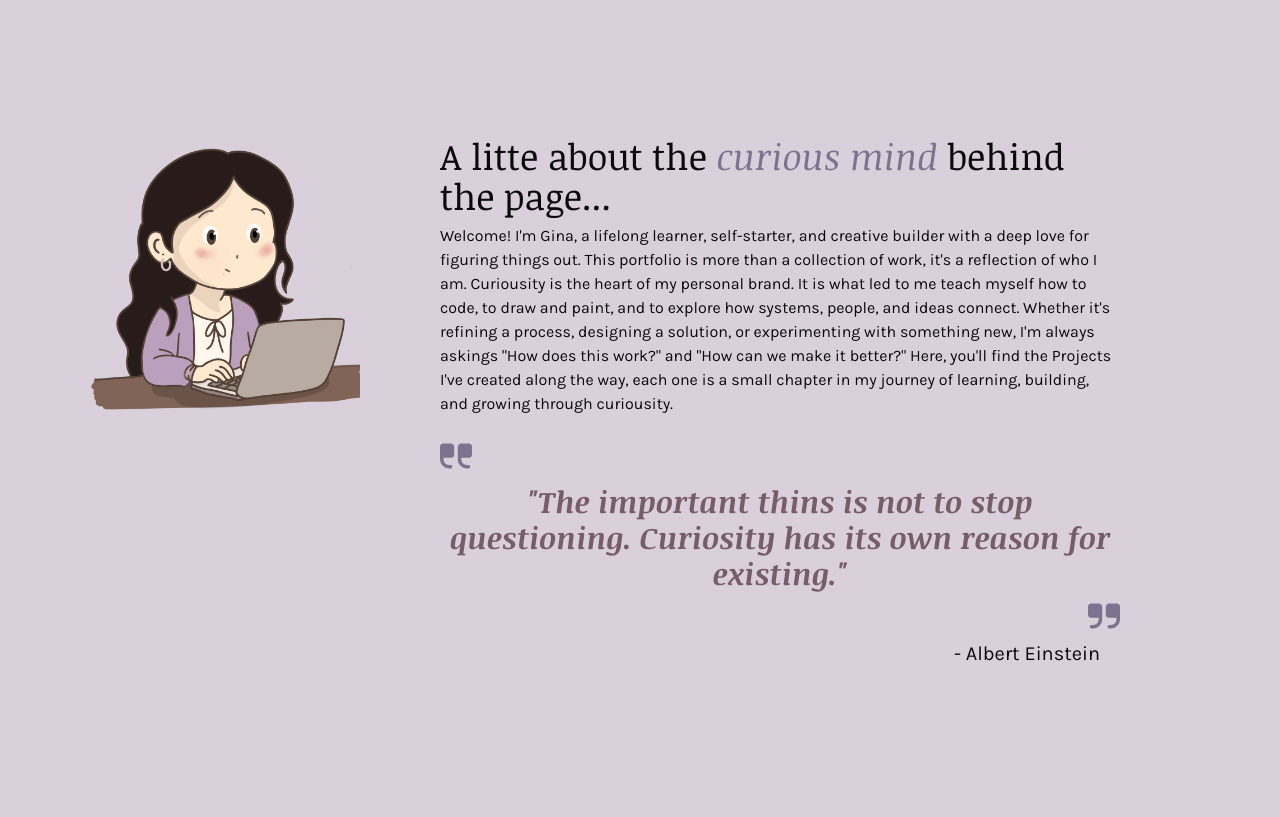
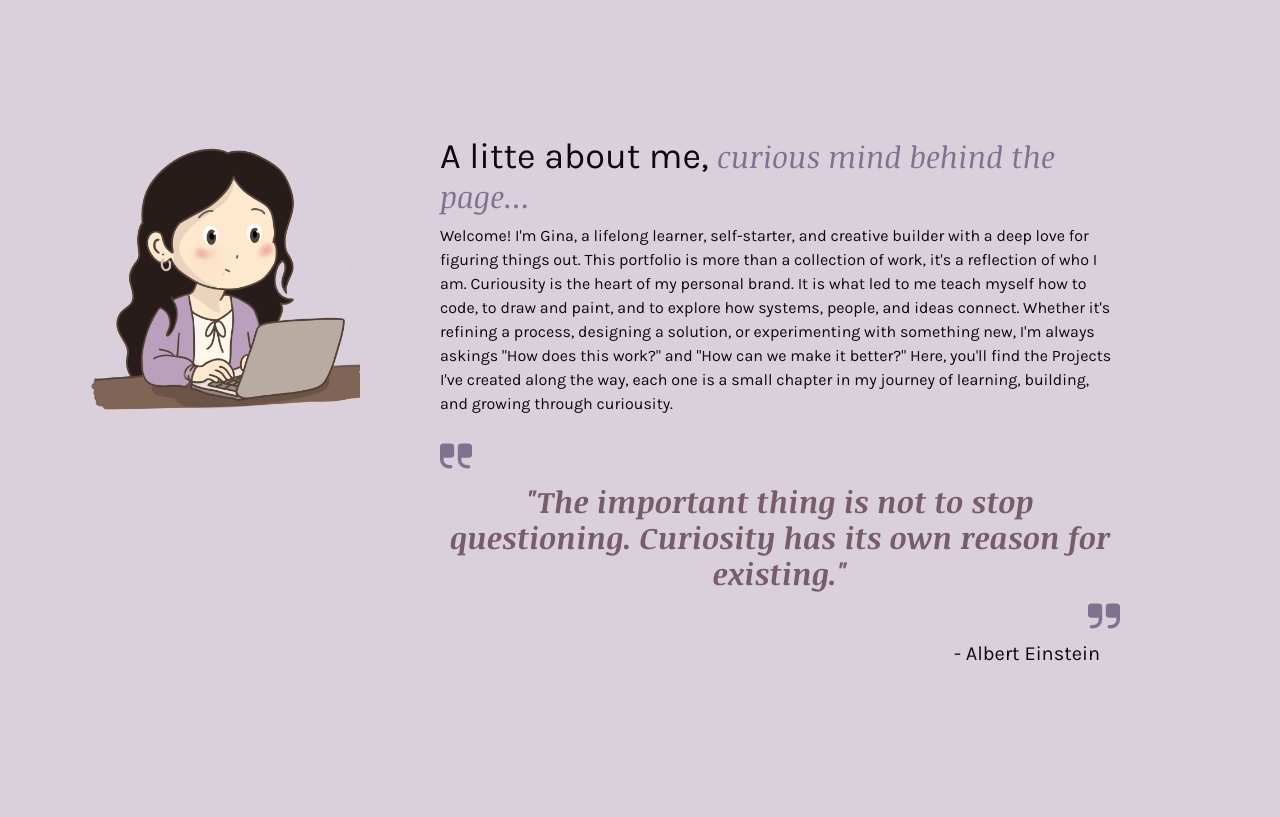
Before and after one commit to ginnaaph/personal-portfolio, a React (Vite) app: page / in a window 1280 px wide. Shown: the part 540-1357 px from the top of the page. Built offline with nearby package versions, Linux system fonts and the light colour scheme.

Commit message:
fix: minor text and tailwind classes
updated some text in AboutMe and updated tailwind class properties in HighlightedText.tsx

```diff
--- a/src/components/HighlightedText.tsx
+++ b/src/components/HighlightedText.tsx
@@ -10,6 +10,6 @@ export const HighlightedText = ({ text, delay = 0 }: HighlightedTextProps) => {
         <HighlightText
             text={text}
             delay={delay}
-            className="text-4xl font-bold bg-gradient-to-r from-[#Dad0dc] to-[#7e738e] dark:from-[#DAD0DC] dark:to-[#7e738e]"/>
+            className="text-4xl font-bold bg-linear-to-r from-[#Dad0dc] to-[#7e738e] dark:from-[#DAD0DC] dark:to-[#7e738e]"/>
 
     )}
--- a/src/home/AboutMe.tsx
+++ b/src/home/AboutMe.tsx
@@ -6,7 +6,7 @@ export const AboutMe = () => {
              <img src={AboutMeImage} className="w-70 h-70 mt-20" alt="aboutMeImage" />
 
     <div className="flex flex-col align-items-center w-5/6 p-20 justify-content-center ">
-        <div  className="font-['Noticia_Text'] text-4xl"> A litte about the <span className="text-[#7e738E] italic font-['Noticia_Text']">curious mind</span> behind the page... </div>
+        <div  className="text-4xl"> A litte about me, <span className="text-[#7e738E] text-3xl italic font-['Noticia_Text']">curious mind behind the page... </span></div>
         <div className="flex justify-center mt-2">Welcome! I'm Gina, a lifelong learner, self-starter, and creative builder with a deep love for figuring
             things out. This portfolio is more than a collection of work, it's a reflection of who I am. Curiousity is the
             heart of my personal brand. It is what led to me teach myself how to code, to draw and paint, and to explore how
--- a/src/home/Quotes.tsx
+++ b/src/home/Quotes.tsx
@@ -13,7 +13,7 @@ export const AlbertEinsteinQuote = () => {
       >
         <path d="M6 0H2a2 2 0 0 0-2 2v4a2 2 0 0 0 2 2h4v1a3 3 0 0 1-3 3H2a1 1 0 0 0 0 2h1a5.006 5.006 0 0 0 5-5V2a2 2 0 0 0-2-2Zm10 0h-4a2 2 0 0 0-2 2v4a2 2 0 0 0 2 2h4v1a3 3 0 0 1-3 3h-1a1 1 0 0 0 0 2h1a5.006 5.006 0 0 0 5-5V2a2 2 0 0 0-2-2Z" />
       </svg>
-      "The important thins is not to stop questioning. Curiosity has its own reason for existing."
+      "The important thing is not to stop questioning. Curiosity has its own reason for existing."
       <svg
   className="mt-2 h-8 w-8 text-[#7e738E] dark:text-[#dad0dc] ml-auto"
   aria-hidden="true"
```
